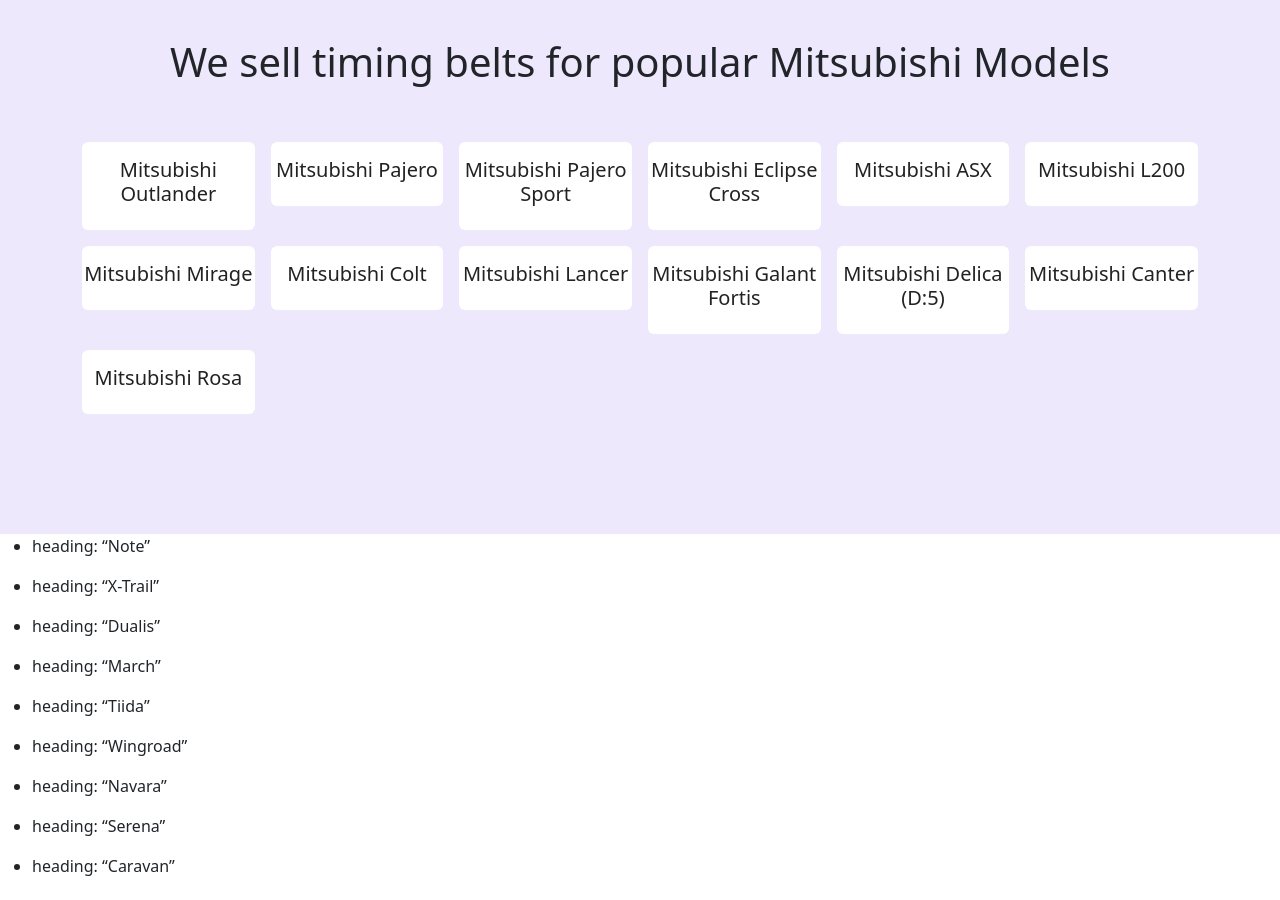
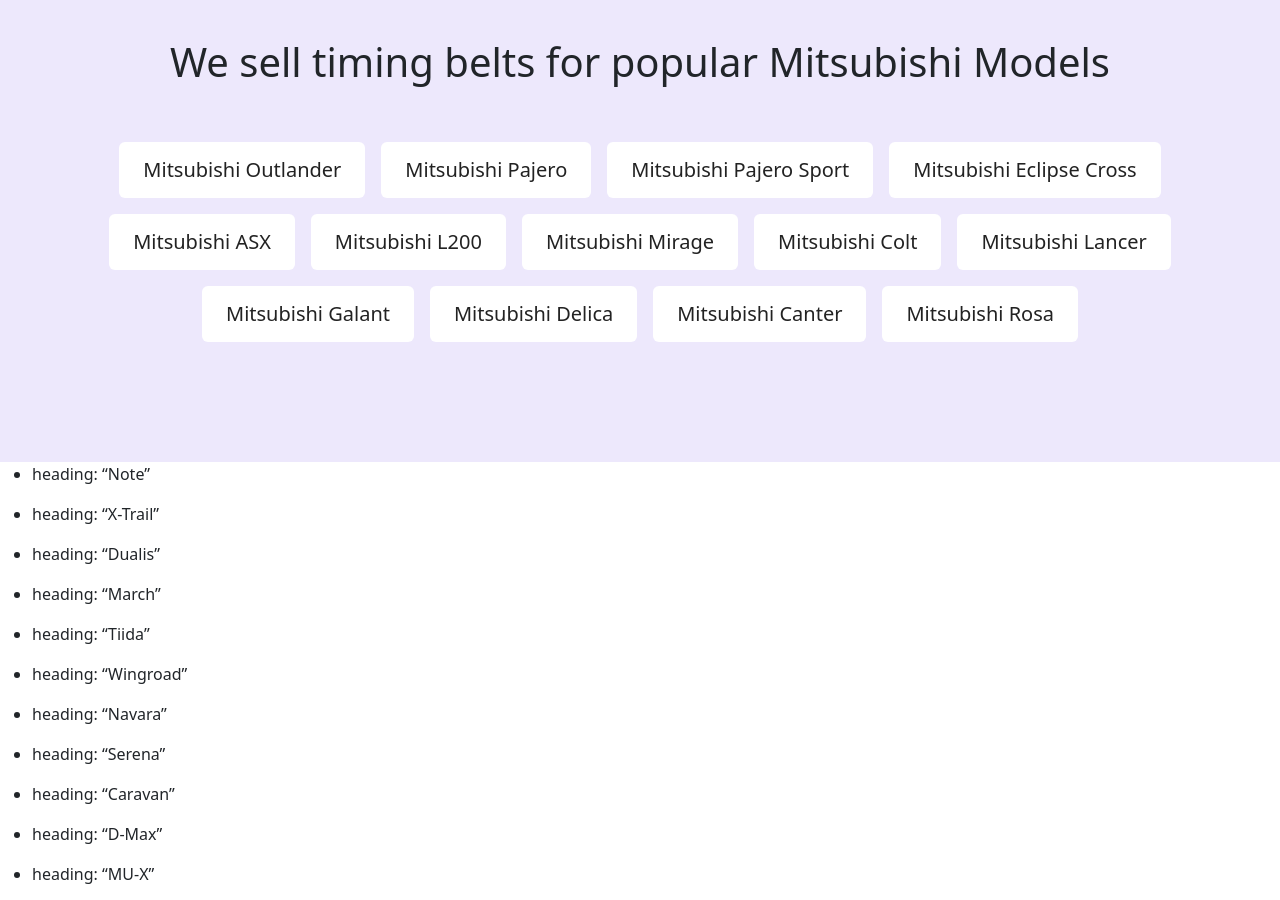
Before and after one commit to avicnotes/autospeck, a Jekyll site: the page built from mitsubishi-belts/mitsubishi-timing-belts.md, in a window 1280 px wide and 900 px high, scrolled down 725 px. Built offline with Jekyll 4.4.1, drawn with Linux system fonts in a browser that asks for light colours.

Commit message:
Update models layout

```diff
--- a/_includes/models.html
+++ b/_includes/models.html
@@ -9,11 +9,13 @@
                     {{ page.models.content }}
                 </p>
             {%- endif %}
-            <div class="row g-3 py-4 fs-5 text-center">
+            <div class="row row-cols-auto g-3 py-4 fs-5 text-center justify-content-center">
                 {% for model in page.models.list -%}
-                <div class="col-md-4 col-lg-3 col-xl-2">
-                    <div class="py-3 rounded-2 bg-white">
-                        <h3 class="fs-5 fw-normal">{{ page.models.brand }} {{ model.name }}</h3>
+                <div class="col">
+                    <div class="py-3 px-4 rounded-2 bg-white">
+                        <h3 class="fs-5 fw-normal mb-0">
+                            {{ page.models.brand }} {{ model.name }}
+                        </h3>
                     </div>
                 </div>
                 {% endfor %}
--- a/mitsubishi-belts/mitsubishi-timing-belts.md
+++ b/mitsubishi-belts/mitsubishi-timing-belts.md
@@ -31,8 +31,8 @@
     - name: "Mirage"
     - name: "Colt"
     - name: "Lancer"
-    - name: "Galant Fortis"
-    - name: "Delica (D:5)"
+    - name: "Galant"
+    - name: "Delica"
     - name: "Canter"
     - name: "Rosa"
 
```
Also changed, not shown: mitsubishi-belts/index.md (+1 -1 lines), mitsubishi-belts/mitsubishi-serpentine-belts.md (+1 -1 lines).
